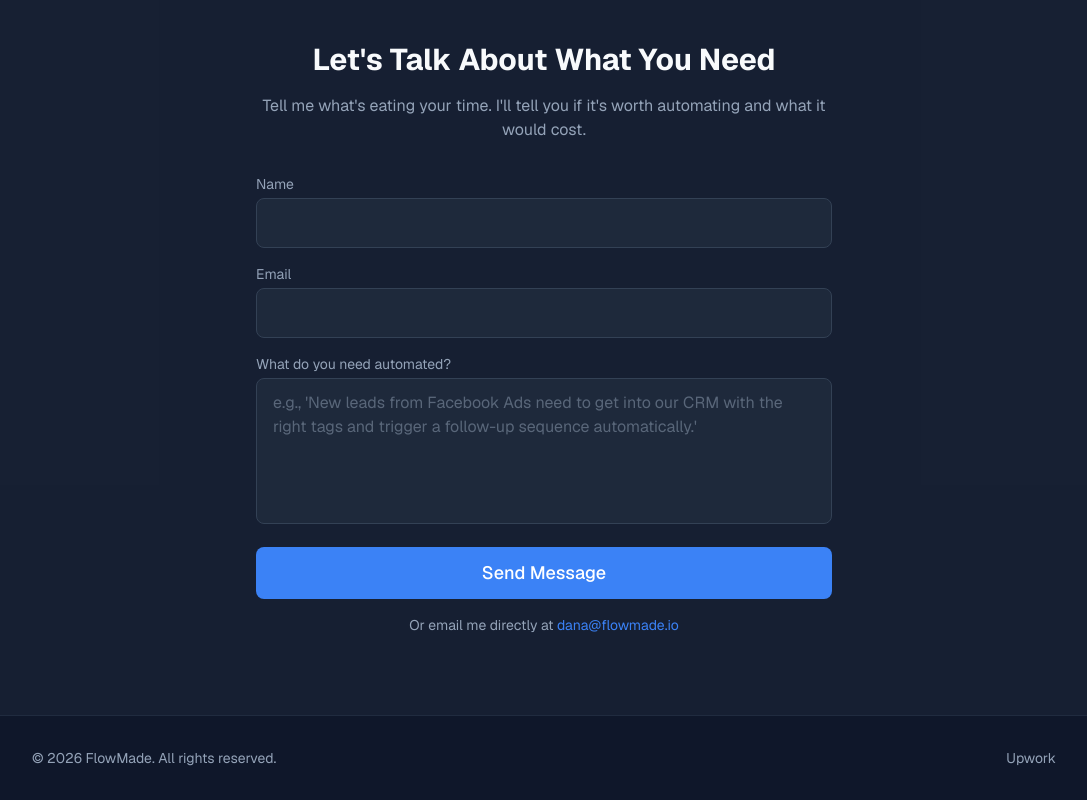
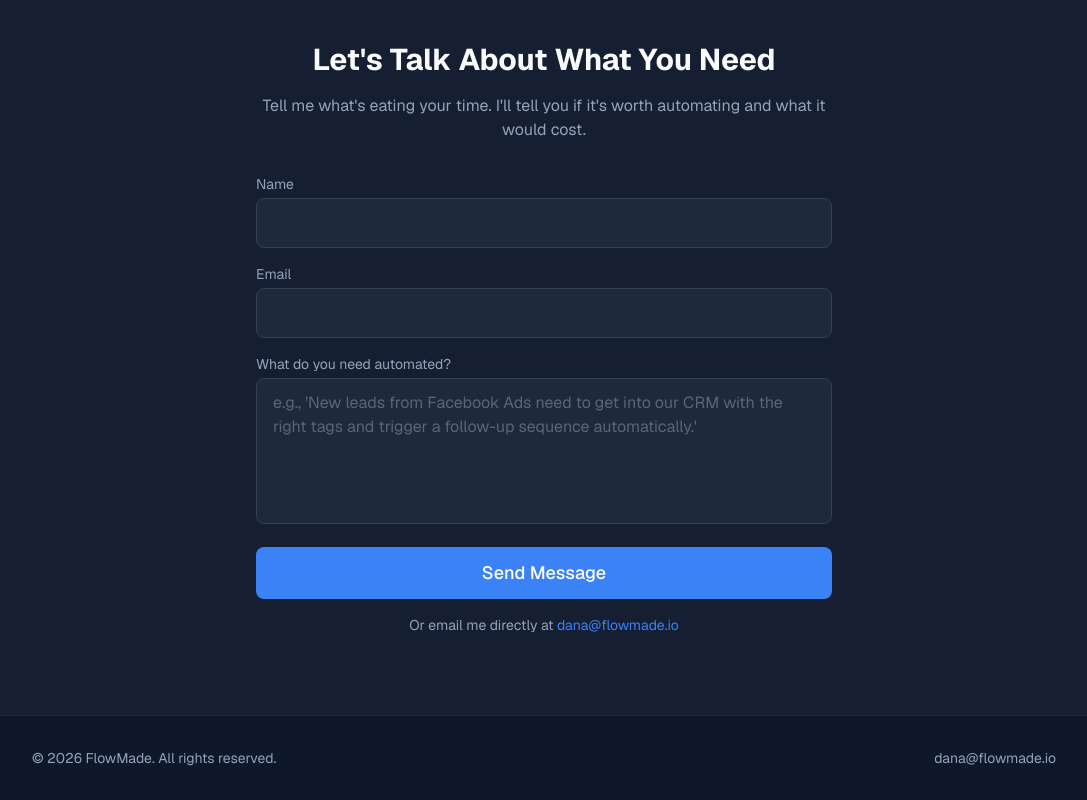
Before and after one commit to danalindahl/flowmade-site, a Next.js app: page / in a window 1280 px wide. Shown: the part 2818-3618 px from the top of the page, without its empty margins (96-1183 px from the left). Built offline with nearby package versions, Linux system fonts and the light colour scheme.

Commit message:
Remove Upwork link from footer, add email instead

```diff
--- a/app/page.tsx
+++ b/app/page.tsx
@@ -332,16 +332,12 @@ function Footer() {
         <p className="text-sm text-text-muted">
           &copy; {new Date().getFullYear()} FlowMade. All rights reserved.
         </p>
-        <div className="flex gap-6 text-sm text-text-muted">
-          <a
-            href="https://www.upwork.com/freelancers/~01f75da2ec9b49d31c"
-            target="_blank"
-            rel="noopener noreferrer"
-            className="hover:text-text-bright transition"
-          >
-            Upwork
-          </a>
-        </div>
+        <a
+          href="mailto:dana@flowmade.io"
+          className="text-sm text-text-muted hover:text-text-bright transition"
+        >
+          dana@flowmade.io
+        </a>
       </div>
     </footer>
   );
```
